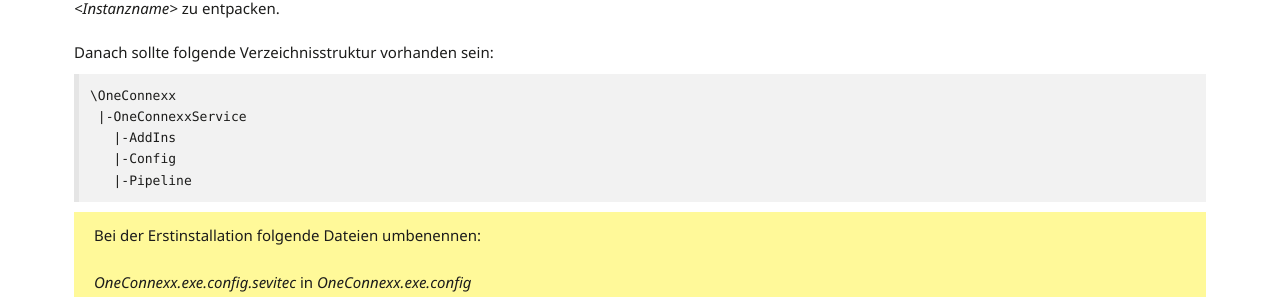
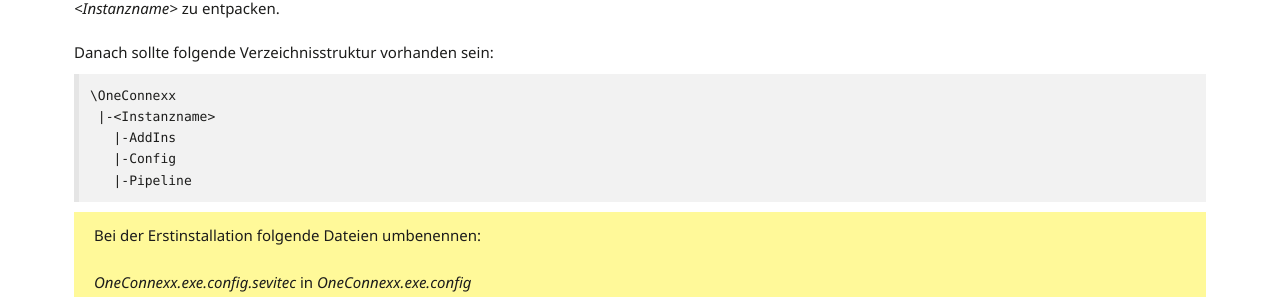
Before and after one commit to primesoft-group/oneconnexx-docs, a Jekyll site: the page built from _pages/setup/de/oneconnexx.md, in a window 1280 px wide and 900 px high, scrolled down 721 px. Shown: the part 172-469 px from the top of the window. Built offline with Jekyll 4.4.1, drawn with Linux system fonts in a browser that asks for light colours; nearby versions of some CDN libraries; some web fonts are replaced.

Commit message:
Update oneconnexx.md

````diff
--- a/_pages/setup/de/oneconnexx.md
+++ b/_pages/setup/de/oneconnexx.md
@@ -29,7 +29,7 @@
 
 ```
 \OneConnexx
- |-OneConnexxService
+ |-<Instanzname>
    |-AddIns
    |-Config
    |-Pipeline
````
